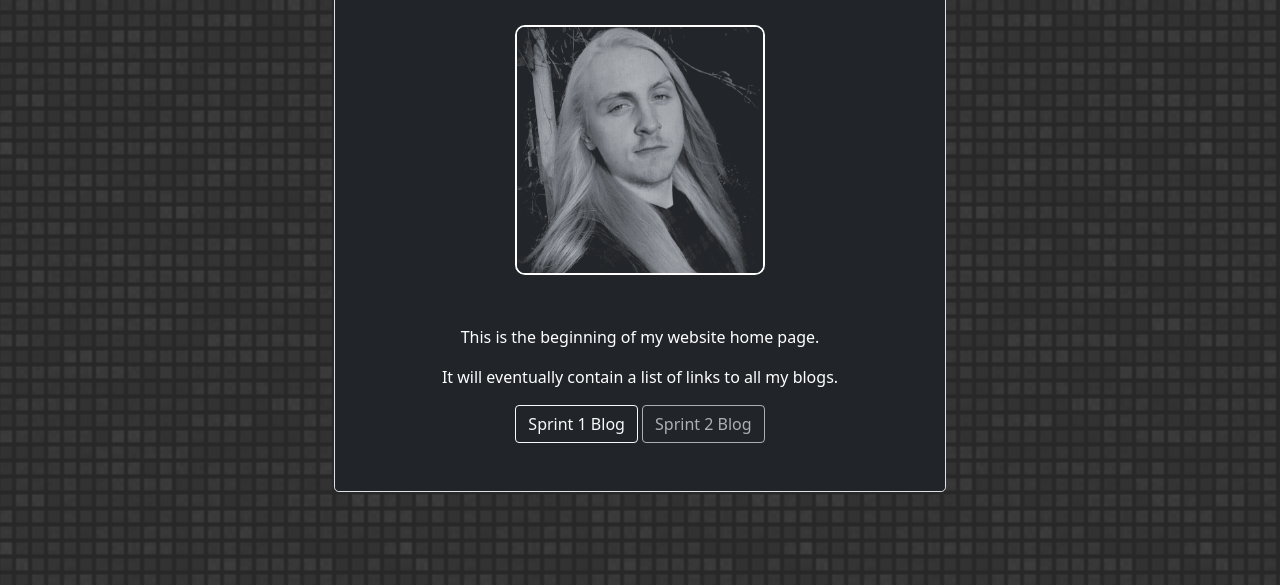
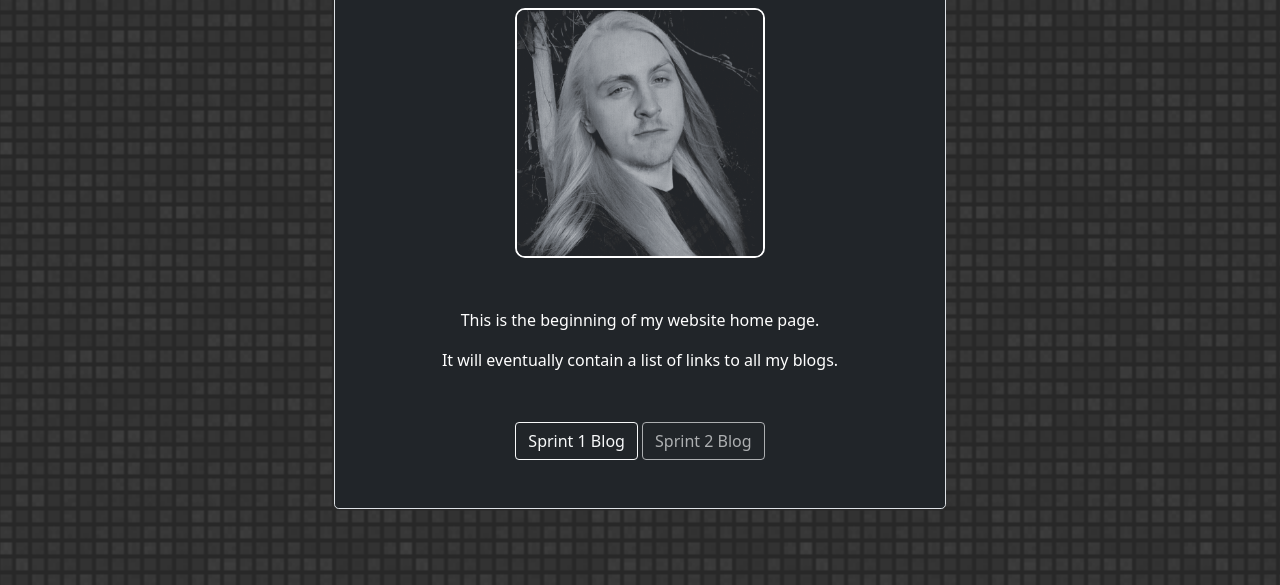
Before and after one commit to patrick-j-sulley/patrick-j-sulley.github.io, a plain HTML site: page index.html in a window 1280 px wide. Shown: the part 215-800 px from the top of the page. Drawn offline with nearby package versions, Linux system fonts and the light colour scheme.

Commit message:
Added bio spacing

```diff
--- a/index.html
+++ b/index.html
@@ -18,8 +18,10 @@
           <div id="avatar">
             <img src="images/avatar.png" width="250px">
           </div>
-          <p> This is the beginning of my website home page.</p>
-          <p> It will eventually contain a list of links to all my blogs. </p>
+          <div id="bio">
+            <p> This is the beginning of my website home page.</p>
+            <p> It will eventually contain a list of links to all my blogs. </p>
+          </div>
           <a class="btn btn-outline-light" type="button"
             href="https://docs.google.com/document/d/1Uw9Jjt4JR-6ZHYyaZ9R5yDX5IATpPDgEDjjoPAqyDFM/edit?usp=sharing">Sprint
             1 Blog</a>
--- a/styles/main.css
+++ b/styles/main.css
@@ -35,3 +35,7 @@ body{
     margin-left: auto;
     border: 2px white solid;
   }
+
+  #bio{
+    margin-bottom: 50px;
+  }
```
